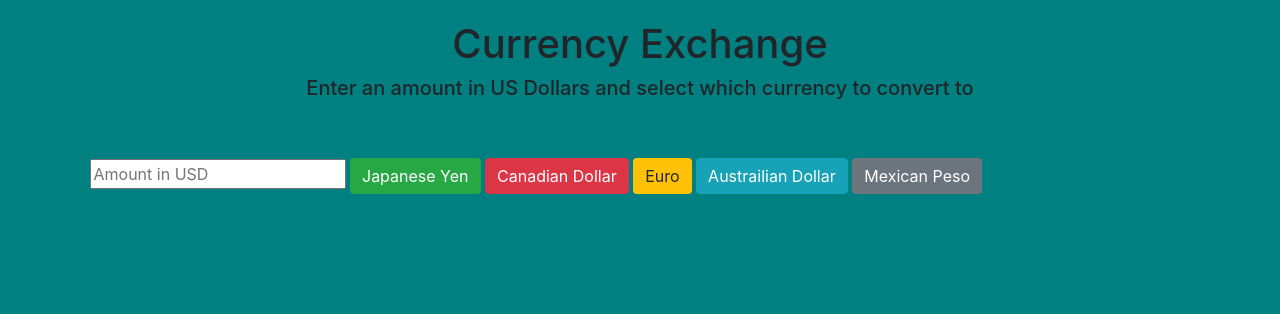
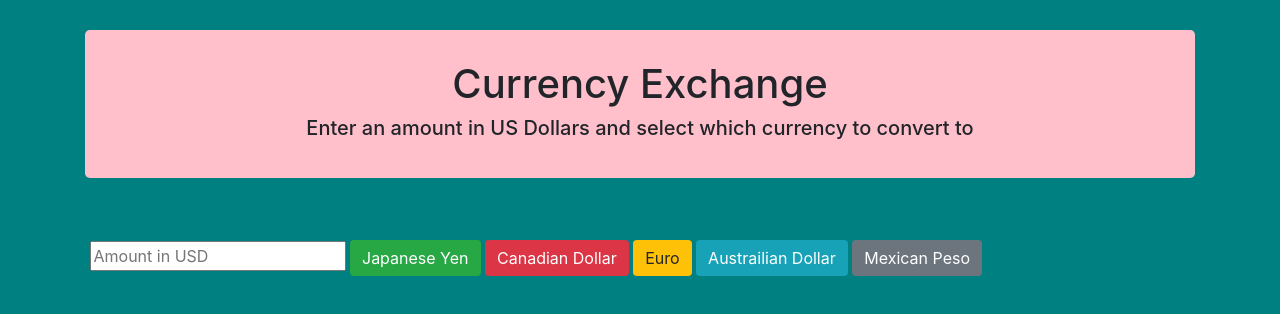
Before and after one commit to jhenager/currency-exchange, a website built with webpack: page src/index.html in a window 1280 px wide. Built offline with nearby package versions, Linux system fonts and the light colour scheme.

Commit message:
add jumbotron header

```diff
--- a/src/index.html
+++ b/src/index.html
@@ -6,7 +6,7 @@
   </head>
   <body>
     <div class="container">
-      <div class="header">
+      <div class="jumbotron">
         <h1>Currency Exchange</h1>
         <h5>Enter an amount in US Dollars and select which currency to convert to</h5>
       </div>
--- a/src/styles.css
+++ b/src/styles.css
@@ -8,9 +8,11 @@ body {
   min-height: 500px;
 }
 
-.header {
+.jumbotron {
   text-align: center;
-  padding: 20px;
+  padding: 30px;
+  margin-top: 30px;
+  background-color: pink;
 }
 
 #output {
```
